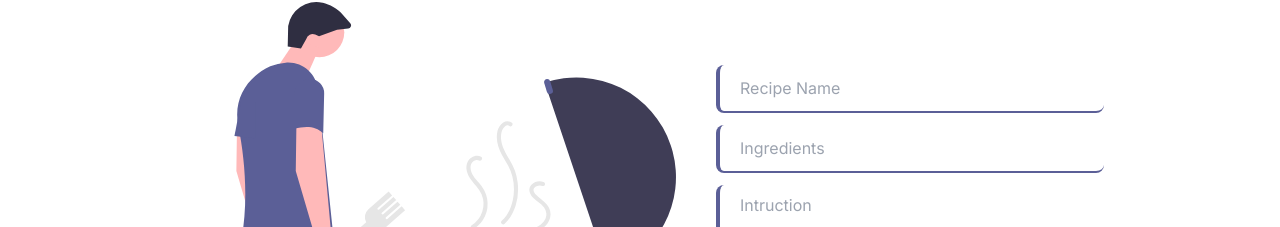
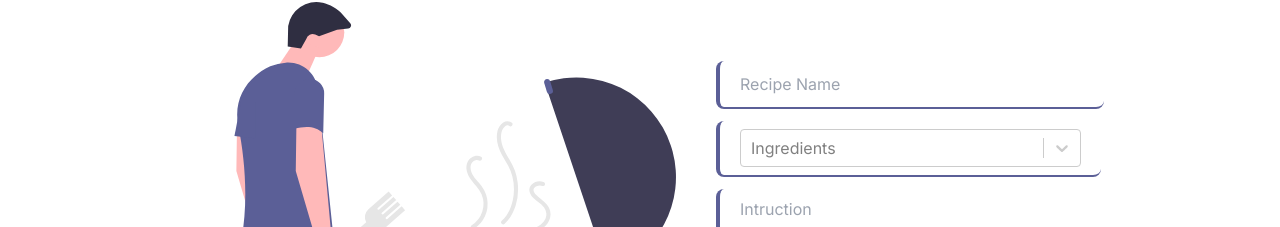
Before and after one commit to wolfiee42/recipeAppClient, a Next.js app: page /addrecipe in a window 1280 px wide. Shown: the part 212-439 px from the top of the page. Built offline with nearby package versions, Linux system fonts and the light colour scheme; no server answers.

Commit message:
selected option of add recipe updated

```diff
--- a/package.json
+++ b/package.json
@@ -15,7 +15,8 @@
     "react-dom": "^18",
     "react-hook-form": "^7.49.3",
     "react-hot-toast": "^2.4.1",
-    "react-icons": "^5.0.1"
+    "react-icons": "^5.0.1",
+    "react-select": "^5.8.0"
   },
   "devDependencies": {
     "autoprefixer": "^10.0.1",
--- a/src/components/AddRecipeForm.js
+++ b/src/components/AddRecipeForm.js
@@ -4,18 +4,71 @@ import axios from "axios";
 import { useForm } from "react-hook-form";
 import useAxios from "./useAxios";
 import toast from "react-hot-toast";
+import Select from 'react-select'
+import { useState } from "react";
 
 
 const AddRecipeForm = () => {
+
+    const ingredient = [
+        { "value": "Flour", "label": "Flour" },
+        { "value": "Eggs", "label": "Eggs" },
+        { "value": "Milk", "label": "Milk" },
+        { "value": "Sugar", "label": "Sugar" },
+        { "value": "Butter", "label": "Butter" },
+        { "value": "Salt", "label": "Salt" },
+        { "value": "Yeast", "label": "Yeast" },
+        { "value": "Baking powder", "label": "Baking powder" },
+        { "value": "Chocolate chips", "label": "Chocolate chips" },
+        { "value": "Vanilla extract", "label": "Vanilla extract" },
+        { "value": "Ghee", "label": "Ghee" },
+        { "value": "Mustard oil", "label": "Mustard oil" },
+        { "value": "Turmeric powder", "label": "Turmeric powder" },
+        { "value": "Chili powder", "label": "Chili powder" },
+        { "value": "Cumin seeds", "label": "Cumin seeds" },
+        { "value": "Coriander seeds", "label": "Coriander seeds" },
+        { "value": "Garlic", "label": "Garlic" },
+        { "value": "Ginger", "label": "Ginger" },
+        { "value": "Onions", "label": "Onions" },
+        { "value": "Tomatoes", "label": "Tomatoes" },
+        { "value": "Potatoes", "label": "Potatoes" },
+        { "value": "Chickpeas", "label": "Chickpeas" },
+        { "value": "Lentils", "label": "Lentils" },
+        { "value": "Rice", "label": "Rice" },
+        { "value": "Fish", "label": "Fish" },
+        { "value": "Chicken", "label": "Chicken" },
+        { "value": "Beef", "label": "Beef" },
+        { "value": "Yogurt", "label": "Yogurt" },
+        { "value": "Lime juice", "label": "Lime juice" },
+        { "value": "Coconut milk", "label": "Coconut milk" },
+        { "value": "Bananas", "label": "Bananas" },
+        { "value": "Mangoes", "label": "Mangoes" },
+        { "value": "Panch Phoron", "label": "Panch Phoron" },
+        { "value": "Bay leaves", "label": "Bay leaves" },
+        { "value": "Green chilies", "label": "Green chilies" },
+        { "value": "Cilantro", "label": "Cilantro" },
+        { "value": "Mint leaves", "label": "Mint leaves" },
+        { "value": "Shrimp", "label": "Shrimp" },
+        { "value": "Hilsa fish", "label": "Hilsa fish" },
+        { "value": "Begun", "label": "Begun" },
+        { "value": "Aloo", "label": "Aloo" },
+        { "value": "Doi", "label": "Doi" }
+    ]
+
 
     const axiosCall = useAxios();
     const { register, handleSubmit, reset } = useForm();
     const key = process.env.NEXT_PUBLIC_KEY;
     const imgHostingApi = `https://api.imgbb.com/1/upload?key=${key}`;
+    const [selectedOptions, setSelectedOptions] = useState([]);
+
+    const handleChange = (selectedOption) => {
+        setSelectedOptions(selectedOption);
+    }
 
     const onSubmit = async (data) => {
         const recipeName = data.recipeName;
-        const ingridients = data.ingridientName;
+        const ingridients = selectedOptions;
         const instruction = data.instruction;
         const imageFile = { image: data.recipeImage[0] };
 
@@ -33,9 +86,9 @@ const AddRecipeForm = () => {
         axiosCall.post('/recipes', recipe)
             .then(result => {
                 console.log(result.data);
-                if(result.data.insertedId){
-                   reset();
-                   toast.success('Congratulation! Recipe have been created.')
+                if (result.data.insertedId) {
+                    reset();
+                    toast.success('Congratulation! Recipe have been created.')
 
                 }
 
@@ -48,7 +101,7 @@ const AddRecipeForm = () => {
     return (
         <form className="flex flex-col space-y-3" onSubmit={handleSubmit(onSubmit)}>
             <input  {...register("recipeName")} type="text" placeholder="Recipe Name" className="max-w-full min-h-12 px-5 py-2 rounded-lg border-b-[2px] border-b-[#5B5F97] border-l-4 border-l-[#5B5F97] mt-4" required />
-            <input {...register("ingridientName")} type="text" placeholder="Ingredients" className="max-w-full min-h-12 px-5 py-2 rounded-lg border-b-[2px] border-b-[#5B5F97] border-l-4 border-l-[#5B5F97] mt-4" required />
+            <Select options={ingredient} value={selectedOptions} onChange={handleChange} isMulti={true} placeholder="Ingredients" className="max-w-[385px] min-h-12 px-5 py-2 rounded-lg border-b-[2px] border-b-[#5B5F97] border-l-4 border-l-[#5B5F97] mt-4" />
             <textarea {...register("instruction")} placeholder="Intruction" className="max-w-full min-h-12 px-5 py-2 rounded-lg border-b-[2px] border-b-[#5B5F97] border-l-4 border-l-[#5B5F97] mt-4" rows={4} required />
             <input {...register("recipeImage")} type="file" className="max-w-full min-h-12 px-5 py-2 rounded-lg border-b-[2px] border-b-[#5B5F97] border-l-4 border-l-[#5B5F97] mt-4" required />
             <input type="submit" className=" py-3 bg-[#5B5F97] rounded-lg text-white hover:cursor-pointer hover:bg-[#4D5080]" />
```
Also changed, not shown: 1 other file (tests, documents, lock files or other folders).
